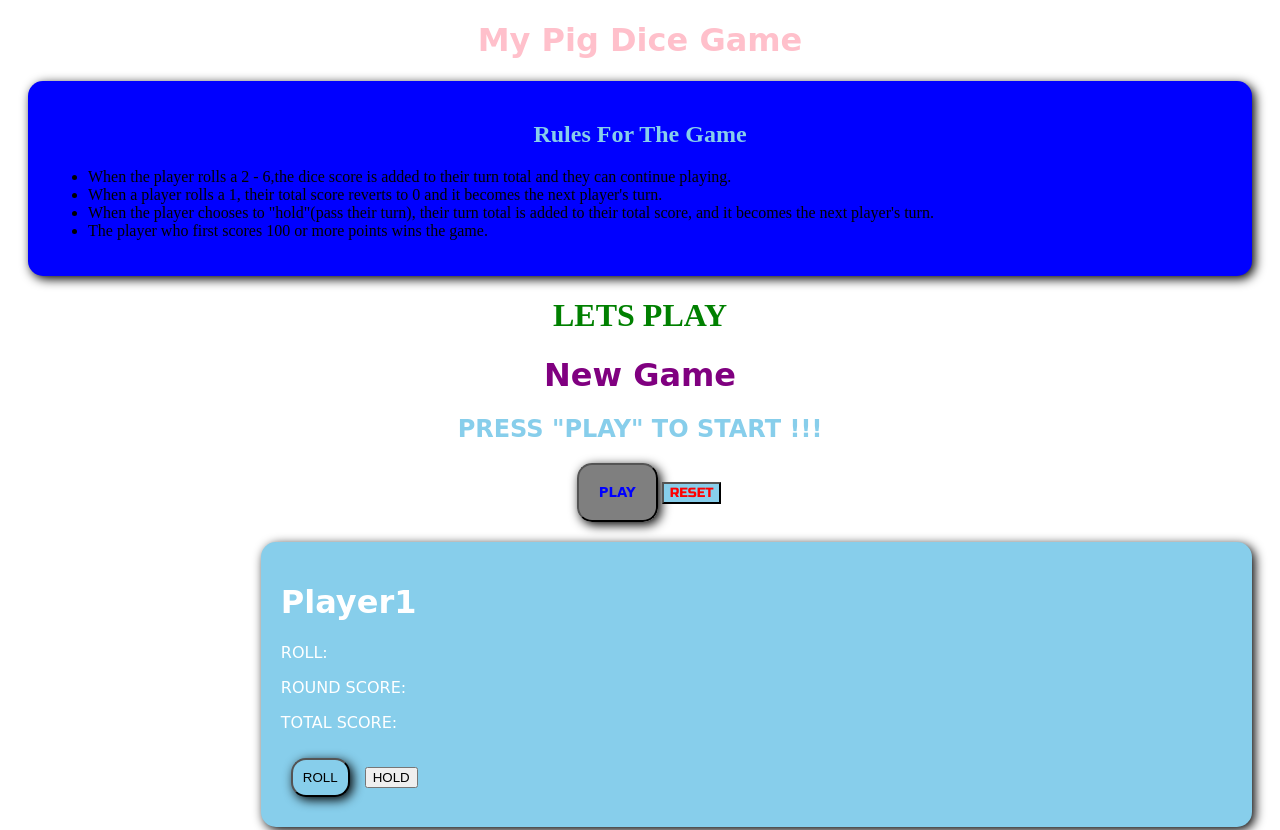
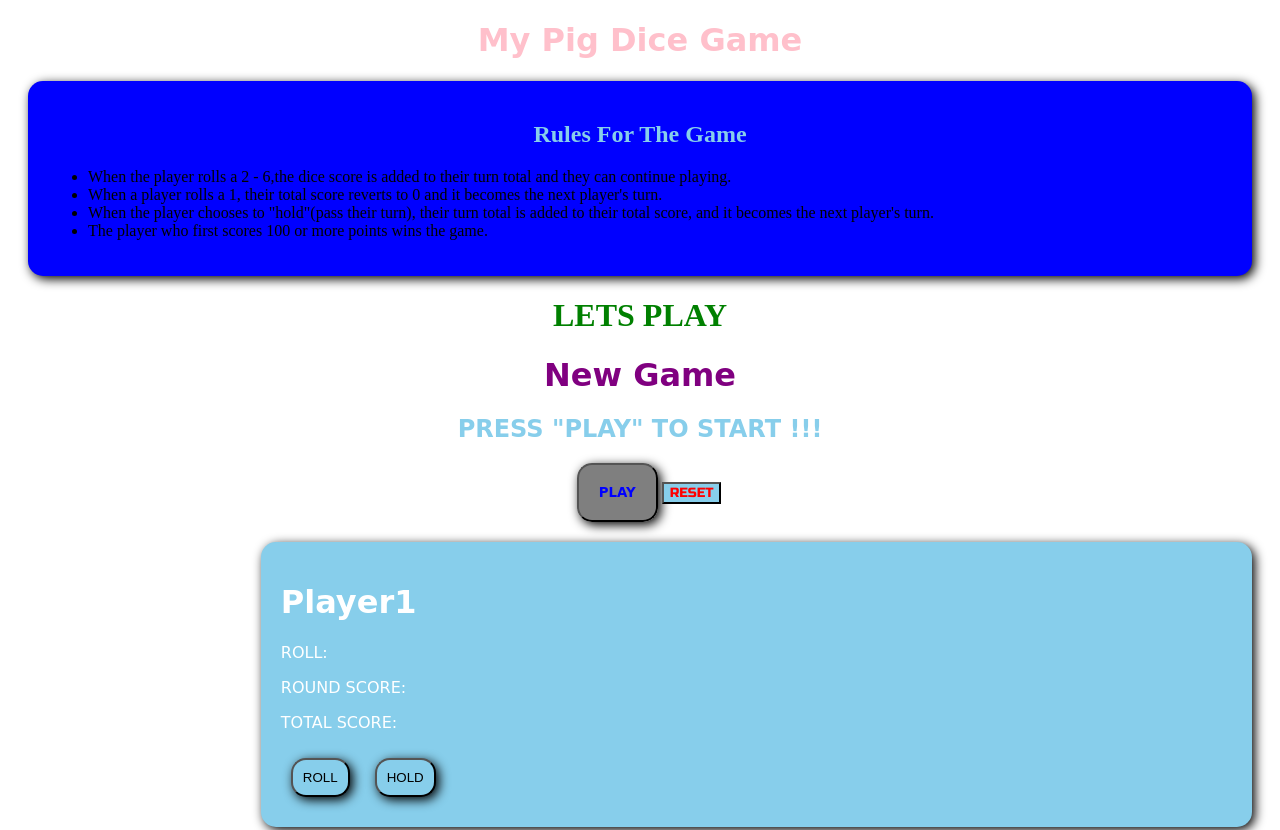
Before and after one commit to JohnWarua/Pig-Dice-Game, a plain HTML site: page index.html in a window 1280 px wide. Shown: the top 830 px of the page. Drawn offline with Linux system fonts and the light colour scheme; a script that the page names is missing; a web font is replaced by a local one.

Commit message:
add class holder

```diff
--- a/styles.css
+++ b/styles.css
@@ -54,3 +54,10 @@
   border-radius: 15px;
   box-shadow: 3px 3px 11px #000000;
 }
+.holder{
+  margin: 10px;
+  padding: 10px;
+  background-color: skyblue;
+  border-radius: 15px;
+  box-shadow: 3px 3px 11px #000000;
+}
```
